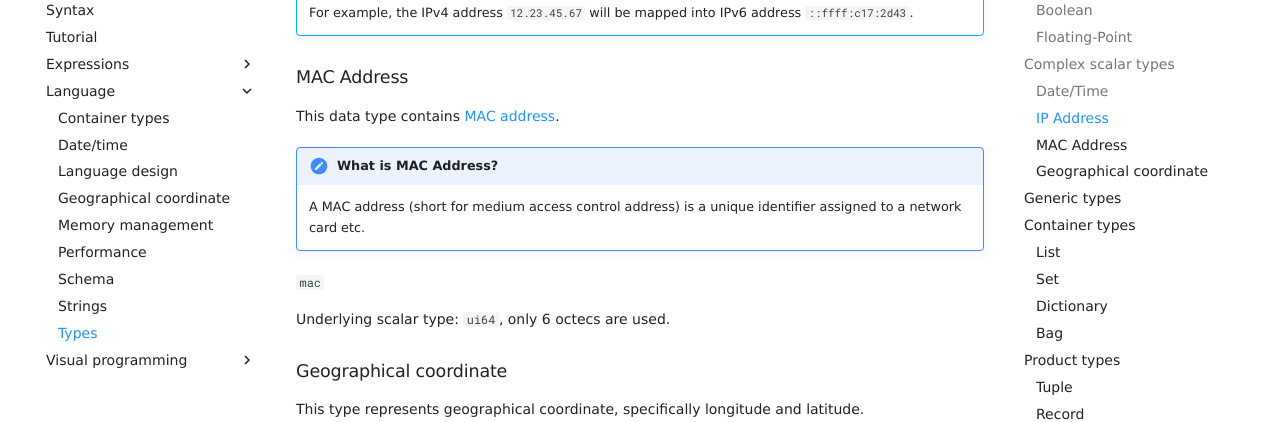
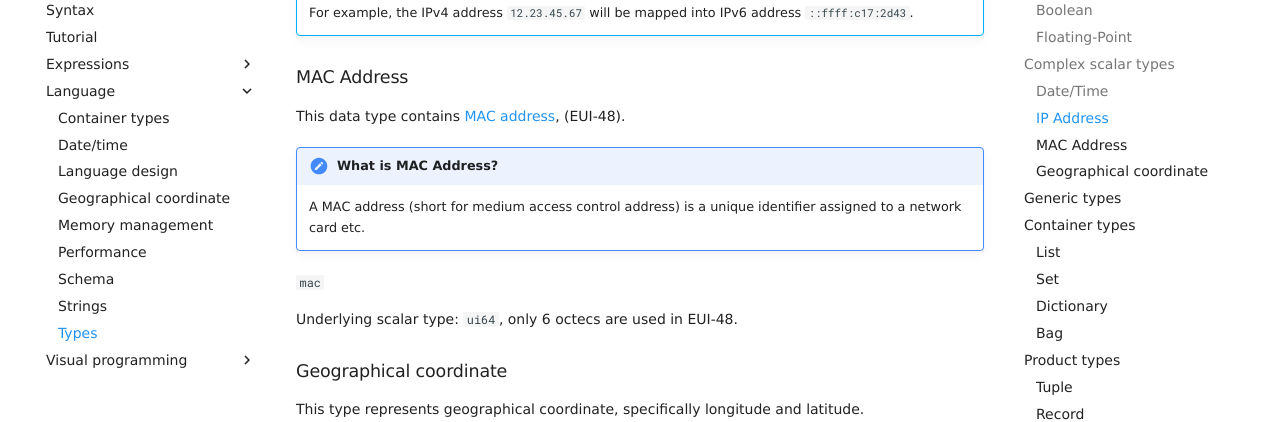
Before and after one commit to TeskaLabs/splang-docs, an MkDocs documentation site: the page built from docs/language/types.md, in a window 1280 px wide and 900 px high, scrolled down 2819 px. Shown: the part 152-574 px from the top of the window. Built offline with MkDocs 1.6.1 and Material for MkDocs 9.7.7, drawn with Linux system fonts in a browser that asks for light colours; some web fonts are replaced; comment, search, counter and statistics services are not loaded.

Commit message:
Update types.md

```diff
--- a/docs/language/types.md
+++ b/docs/language/types.md
@@ -119,7 +119,7 @@ Underlying scalar type: `ui128`
 
 ### MAC Address
 
-This data type contains [MAC address](https://en.wikipedia.org/wiki/MAC_address).
+This data type contains [MAC address](https://en.wikipedia.org/wiki/MAC_address), (EUI-48).
 
 !!! note "What is MAC Address?"
 
@@ -127,7 +127,7 @@ This data type contains [MAC address](https://en.wikipedia.org/wiki/MAC_address)
 
 `mac`
 
-Underlying scalar type: `ui64`, only 6 octecs are used.
+Underlying scalar type: `ui64`, only 6 octecs are used in EUI-48.
 
 
 ### Geographical coordinate
```
